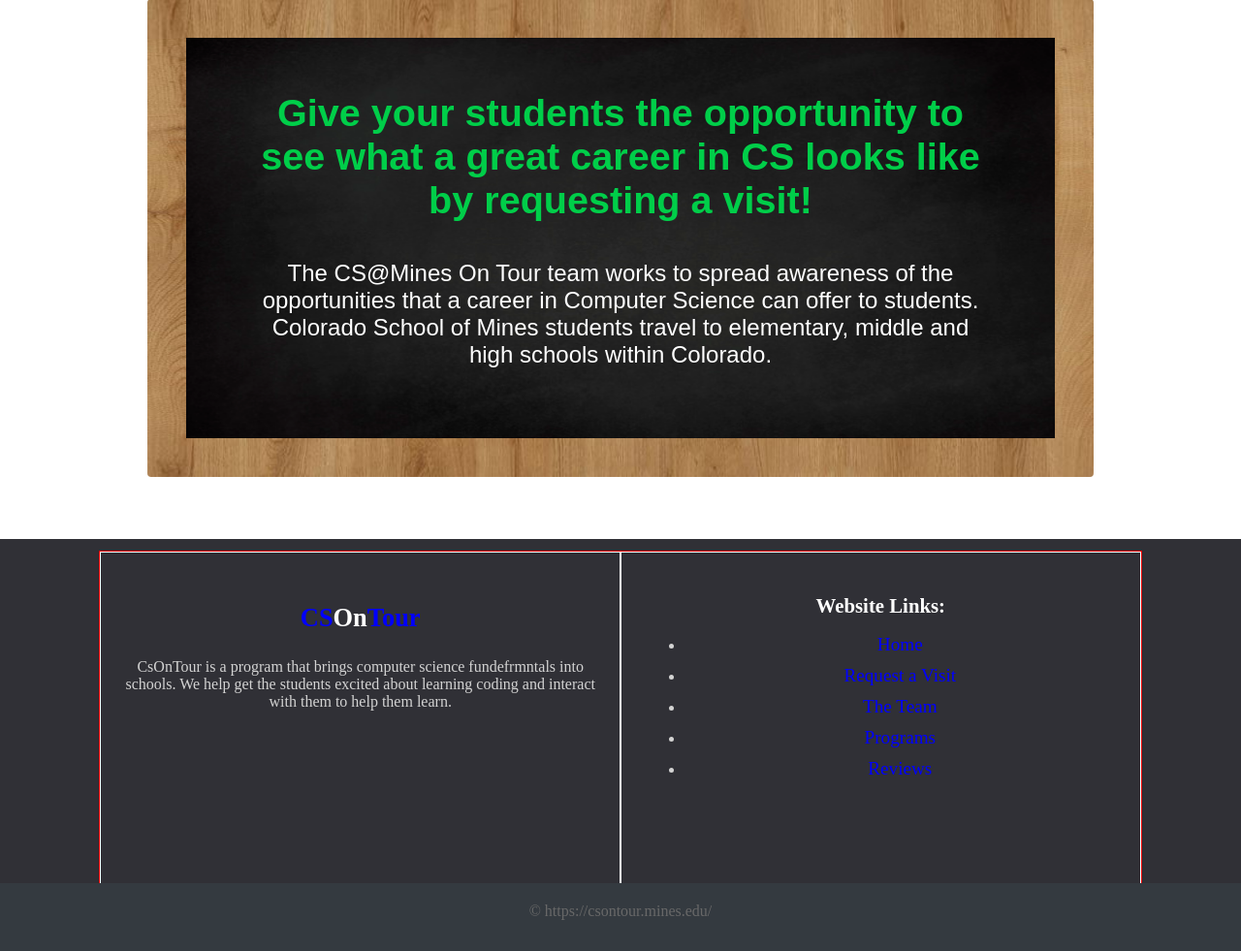
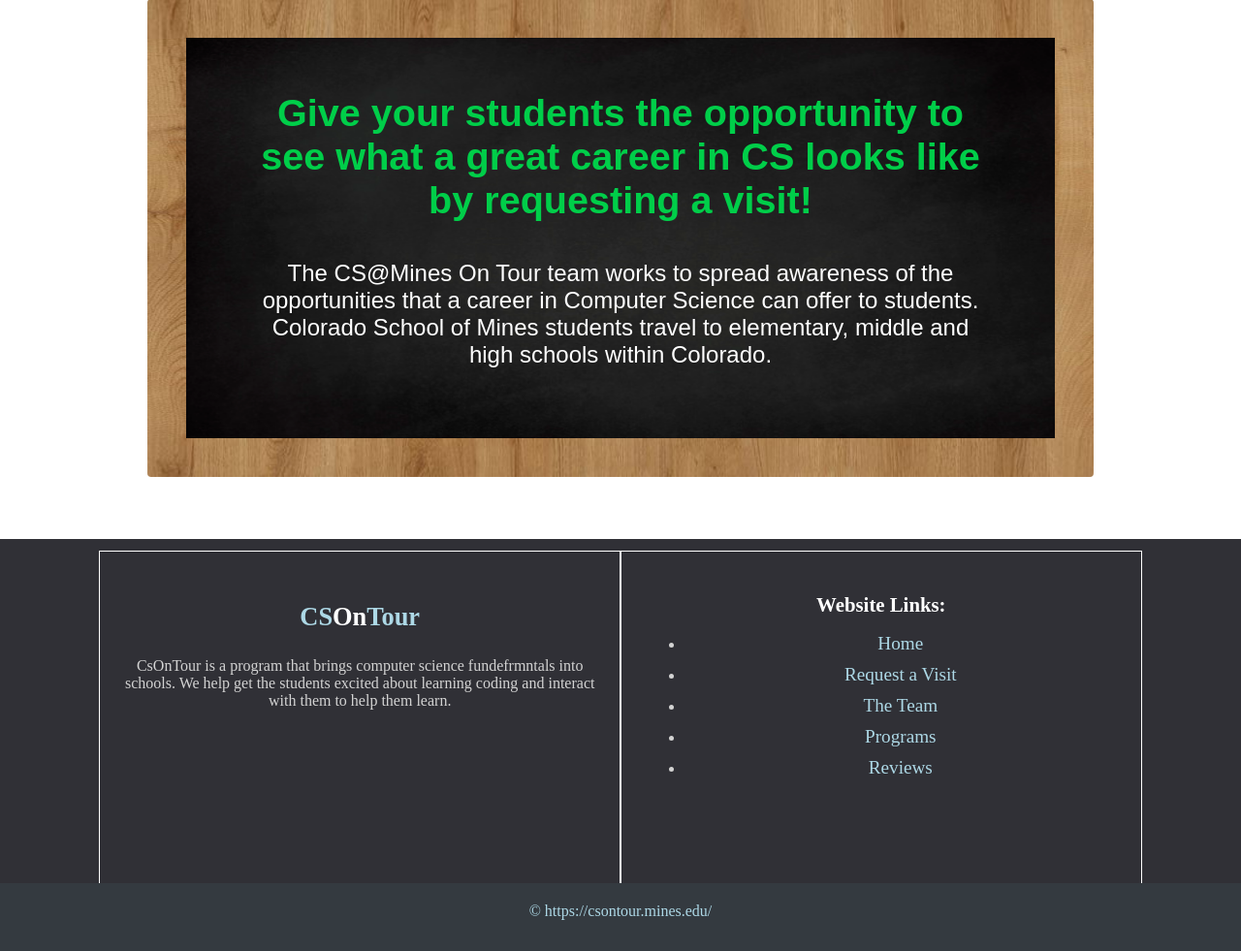
Before and after one commit to ColoradoSchoolOfMines/csontour, a PHP site: page / in a window 1280 px wide. Shown: the part 238-1219 px from the top of the page at 97% size. Run offline with PHP 8.4, Linux system fonts and the light colour scheme.

Commit message:
Header finished

```diff
--- a/header.css
+++ b/header.css
@@ -68,7 +68,6 @@
 }
 
 .dropdown a{
-    display: inline-block;
 	color: black;
 	padding: 12px 16px;
     background-color: lightblue;
@@ -147,7 +146,6 @@
 }
 
 #footer .footer-content {
-    border: 1px solid red;
     height: 350px;
     display: flex;
 }
@@ -163,11 +161,11 @@
 }
 
 #footer .footer-content .about h1 span {
-    color: blue;
+    color: lightblue;
 }
 
 #footer .footer-content .links ul li a{
-    color: blue;
+    color: lightblue;
     display: block;
     margin-bottom: 10px;
     font-size: 1.2em;
@@ -215,7 +213,7 @@
 
 #footer .footer-bottom {
     background-color: #343a40;
-    color: #686868;
+    color: lightblue;
     width: 100%;
     height: 50px;
     text-align: center;
--- a/index.html
+++ b/index.html
@@ -5,7 +5,6 @@
 	<meta charset="UTF-8">
 	<meta name="viewport" content="width=device-width, initial-scale=1.0">
 	<meta name="description" content="CS@Mines On Tour">
-	<link rel="stylesheet" type="text/css" href="templateStyle.css">
 	<link rel="stylesheet" type="text/css" href="mainStyle.css">
 
 </head>
```
